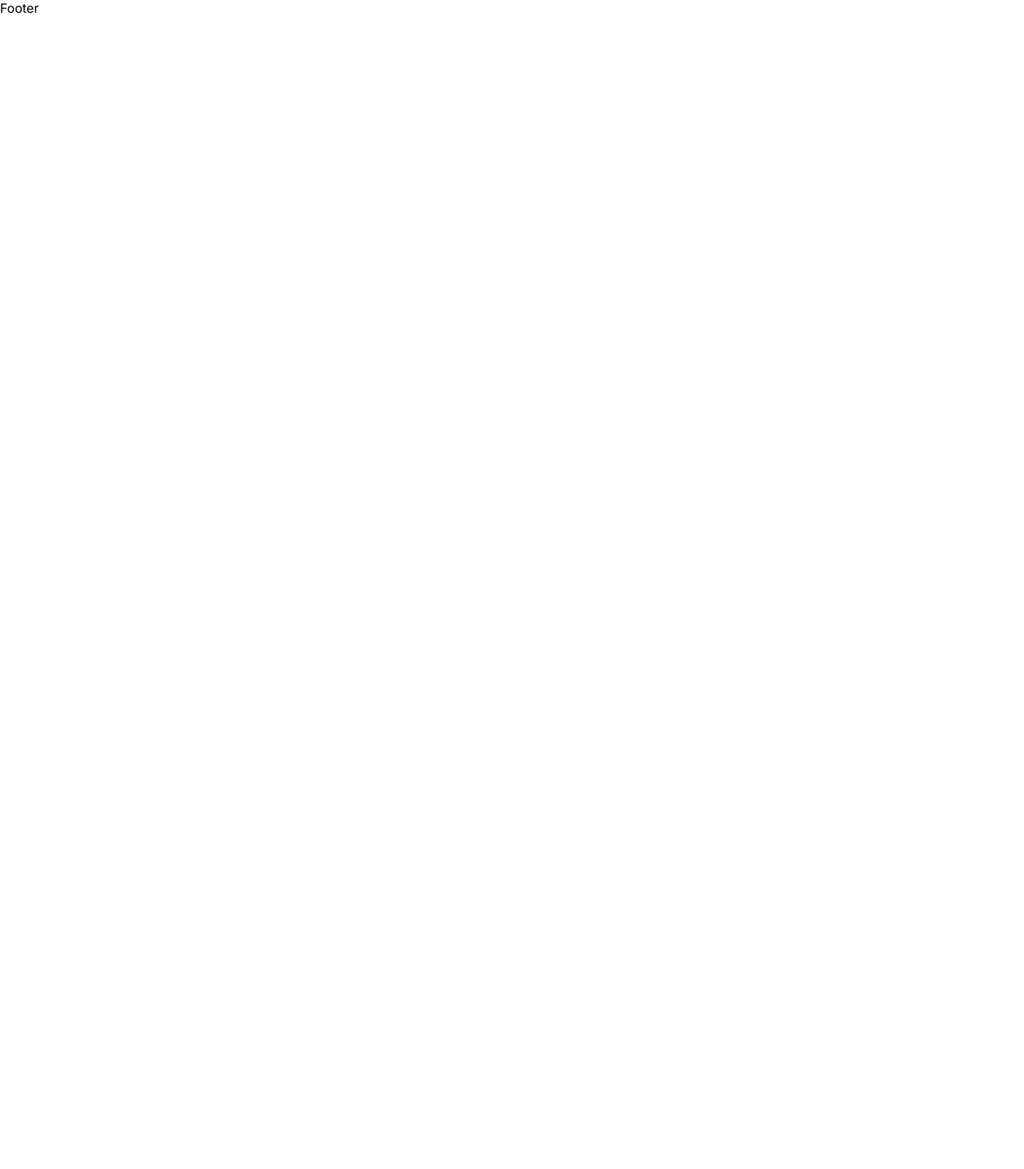
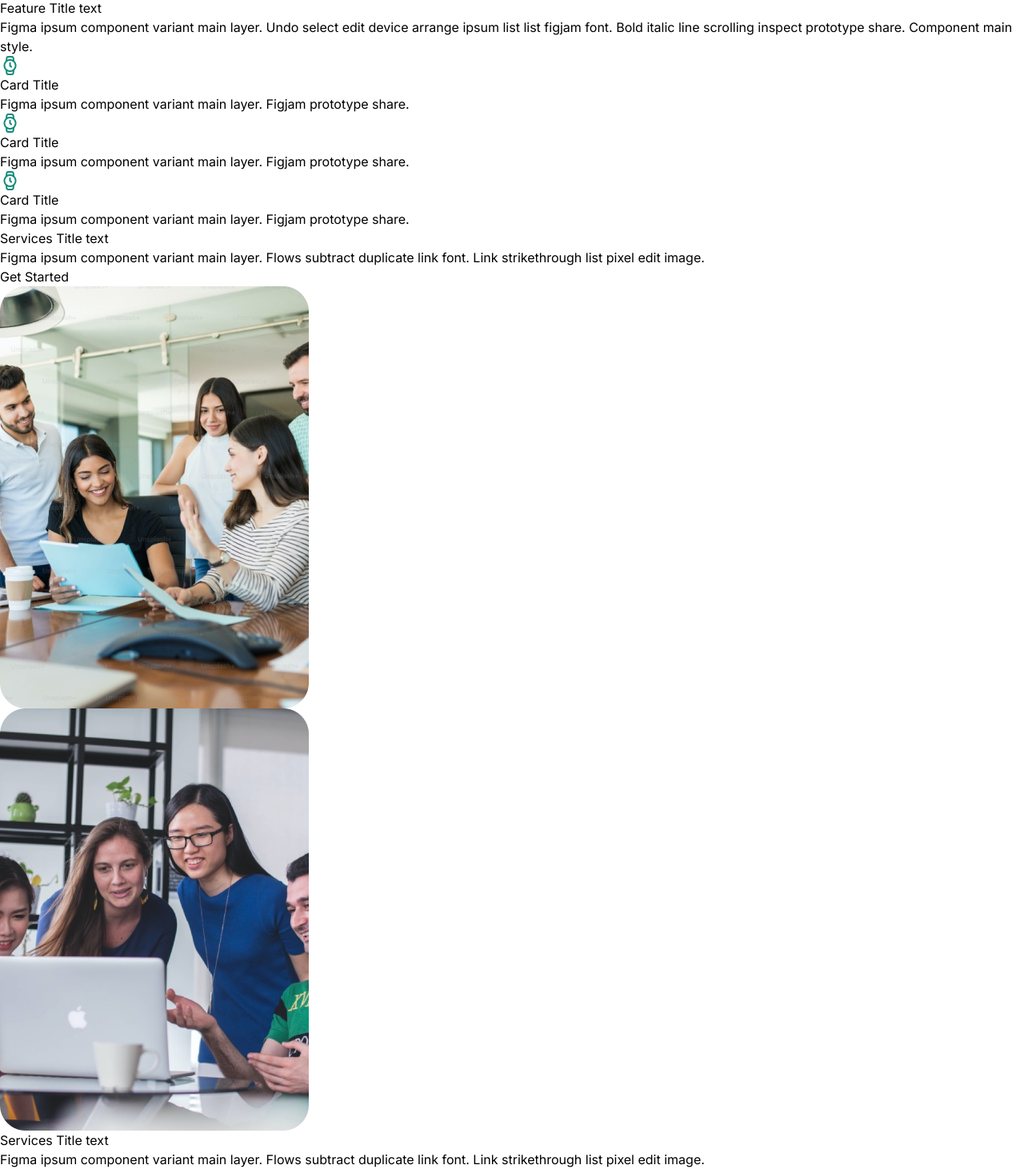
Before and after one commit to sunilhn27/tailwind-responsive-2, a Next.js app: page / in a window 1280 px wide. Shown: the part 551-2013 px from the top of the page at 80% size. Before the commit the page ends 800 px from the top, so only its background shows below. Built offline with nearby package versions, Linux system fonts and the light colour scheme.

Commit message:
added Services Component

```diff
--- a/src/Components/Features.js
+++ b/src/Components/Features.js
@@ -1,8 +1,39 @@
 import React from 'react'
+import Icons from '@/asserts/images/icons-watch.png'
+import Image from 'next/image'
+
 
 function Features() {
+
+
+  const Cards = ({ }) => {
+    return (<>
+      <div className='flex flex-col w-[21rem] md:w-[24rem] h-[14rem]  justify-center items-center py-2 space-y-3 shadow-xl'>
+        <Image src={Icons} />
+        <h1 className='text-2xl'>Card Title</h1>
+        <p className='text-center text-gray-500 w-[21rem] '>Figma ipsum component variant main layer. Figjam prototype share.</p>
+      </div>
+    </>)
+  }
+
   return (
-    <div>Features</div>
+    <section className='md:w-[75rem]  mx-auto mt-12 bg-[#FAFFFA]'>
+      <div className='flex flex-col justify-center mb-2' >
+        <h1 className='text-2xl md:text-4xl font-semibold text-center'>Feature Title text</h1>
+      </div>
+      <div>
+        <p className='text-gray-500 md:w-[49rem] text-center mx-auto md:text-lg'>Figma ipsum component variant main layer. Undo select edit device arrange ipsum list list figjam font. Bold italic line scrolling inspect prototype share. Component main style.</p>
+      </div>
+
+      <div className='flex flex-col md:flex-row justify-center items-center mt-12 gap-2'>
+
+        <Cards />
+        <Cards />
+        <Cards />
+
+      </div>
+
+    </section>
   )
 }
 
--- a/src/Components/Hero.js
+++ b/src/Components/Hero.js
@@ -4,9 +4,9 @@ import HeroImg from '@/asserts/images/Hero.png'
 
 function Hero() {
   return (
-    <section className='mt-10 md:mt-16'>
+    <section className='mt-10 md:mt-16 bg-[#FAFFFA]'>
       <div className='flex flex-col md:w-[67rem] md:h-[55rem]
-      2xl:w-[95rem] 2xl:h-[50rem]  mx-auto border-2 border-red-500'>
+      2xl:w-[95rem] 2xl:h-[50rem]  mx-auto '>
         <div className='mx-auto w-[20rem] md:w-[44rem]  '>
           <h1 className='text-5xl md:text-[7rem] font-semibold md:font-normal '>Human First. Design Later.</h1>
         </div>
--- a/src/Components/Services.js
+++ b/src/Components/Services.js
@@ -1,8 +1,50 @@
+import Image from 'next/image'
+import Link from 'next/link'
 import React from 'react'
+import Img1 from '@/asserts/images/rectangle-1.png'
+import Img2 from '@/asserts/images/rectangle-2.png'
+import Img3 from '@/asserts/images/rectangle-3.png'
+
 
 function Services() {
+
+
   return (
-    <div>Services</div>
+    <section className='md:w-[77rem] md:h-[35rem]  mx-auto md:mt-16 mt-12'>
+      <div>
+        <div className='flex flex-col-reverse md:flex-row justify-center items-center'>
+
+          <div className='flex flex-col md:w-[38rem] md:h-[13rem] px-4 space-y-2'>
+            <h1 className='text-3xl md:text-5xl font-semibold'>Services Title text</h1>
+            <p className='text-gray-500 md:w-[30rem] md:text-xl'>Figma ipsum component variant main layer. Flows subtract duplicate link font. Link strikethrough list pixel edit image.</p>
+            <Link href={""} className='text-[#118B78]'>Get Started</Link>
+          </div >
+
+          <div className='flex'>
+            <Image src={Img1} className='md:w-[24rem] md:h-[33rem] w-[21rem] h-[15rem] mb-6 md:mb-0' />
+          </div>
+
+
+        </div>
+
+        <div className='flex flex-col md:flex-row justify-center items-center mt-12'>
+
+          <div className='flex'>
+            <Image src={Img2} className='md:w-[24rem] md:h-[33rem] w-[21rem] h-[15rem] mb-6 md:mb-0' />
+          </div>
+
+
+          <div className='flex flex-col md:w-[38rem] md:h-[13rem] px-4 space-y-2'>
+            <h1 className='text-3xl md:text-5xl font-semibold'>Services Title text</h1>
+            <p className='text-gray-500 md:w-[30rem] md:text-xl'>Figma ipsum component variant main layer. Flows subtract duplicate link font. Link strikethrough list pixel edit image.</p>
+            <Link href={""} className='text-[#118B78]'>Get Started</Link>
+          </div >
+
+
+
+        </div>
+      </div>
+    </section>
   )
 }
 
--- a/src/app/page.js
+++ b/src/app/page.js
@@ -1,10 +1,14 @@
+import Features from '@/Components/Features'
 import Hero from '@/Components/Hero'
+import Services from '@/Components/Services'
 import Image from 'next/image'
 
 export default function Home() {
   return (
     <main>
       <Hero />
+      <Features />
+      <Services />
     </main>
   )
 }
```
Also changed, not shown: public/images/rectangle-mobile-1.png (added), src/asserts/images/icons-watch.png (added).
